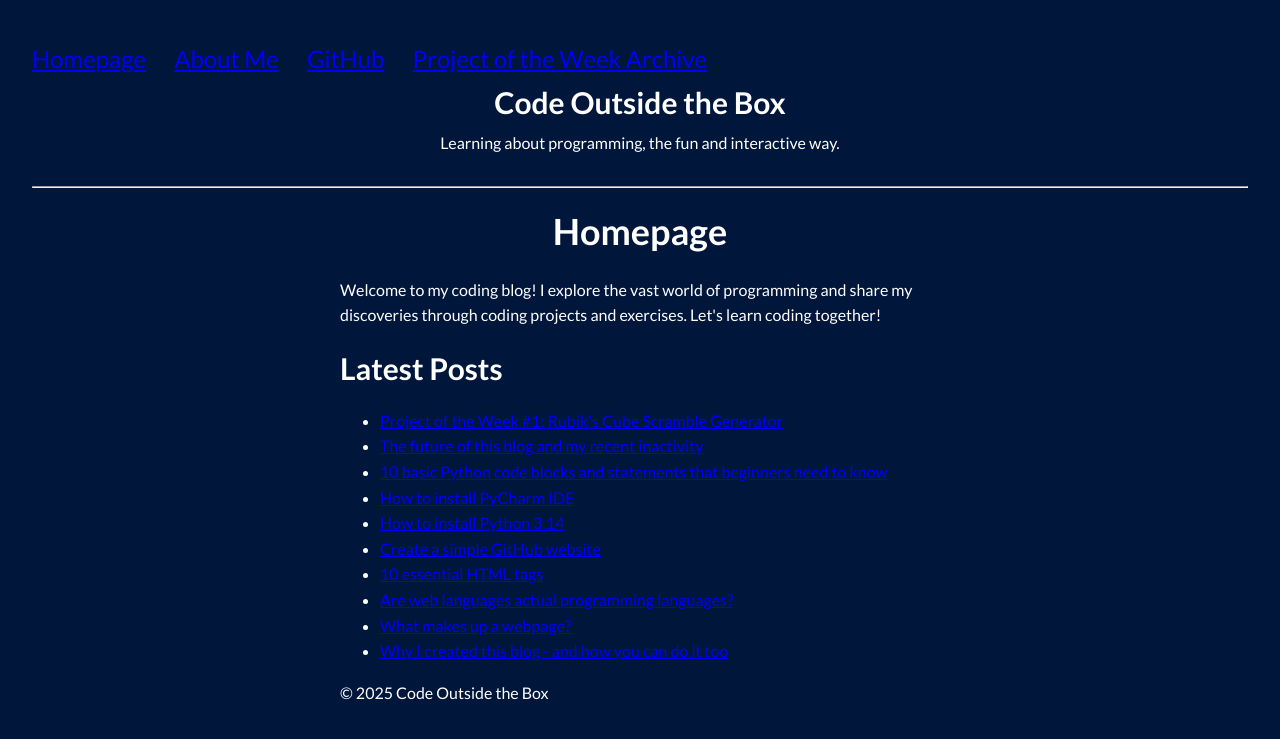
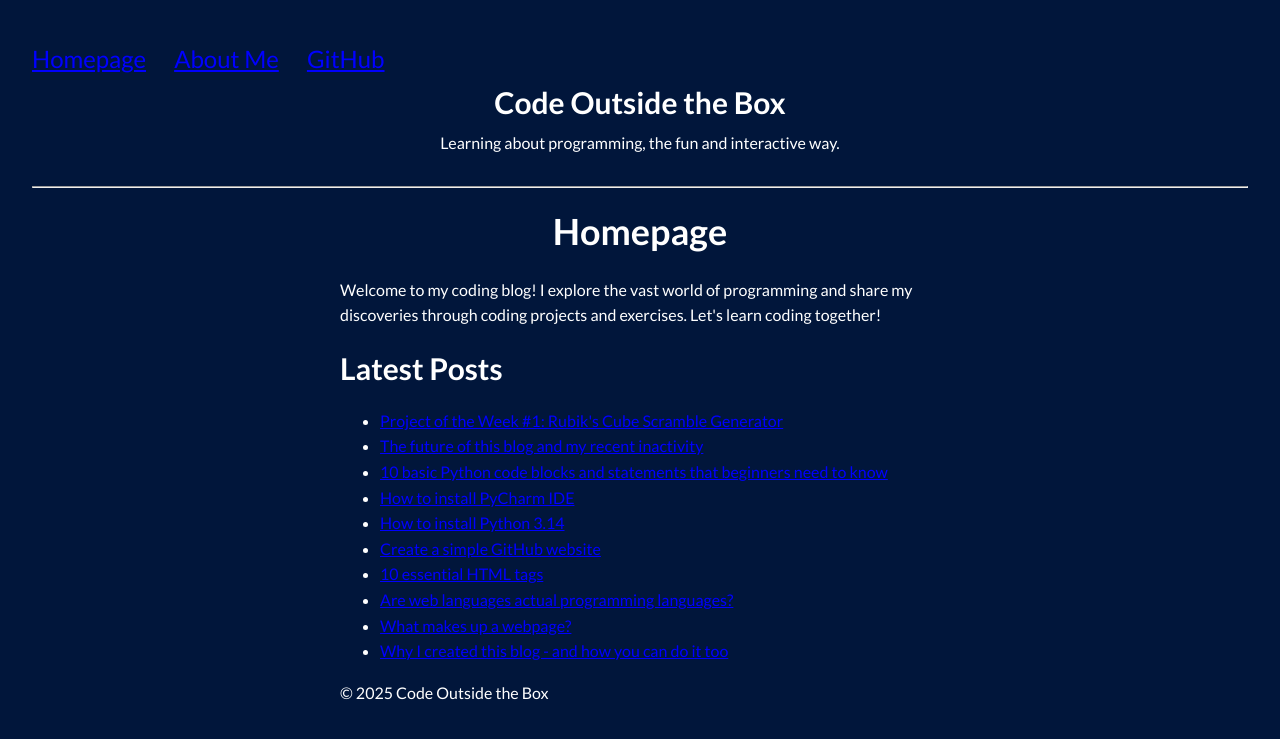
Before and after one commit to MicroChip818/microchip818.github.io, a Jekyll site: the page built from index.html, in a window 1280 px wide. Shown: the top 739 px of the page. Built offline with Jekyll 4.4.1, drawn with Linux system fonts in a browser that asks for light colours.

Commit message:
Remove 'Project of the Week Archive' link

```diff
--- a/_layouts/default.html
+++ b/_layouts/default.html
@@ -14,7 +14,6 @@
         <a href="https://microchip818.github.io/index.html" class="nav_links">Homepage</a>
         <a href="https://microchip818.github.io/about.html" class="nav_links">About Me</a>
         <a href="https://github.com/microchip818" target="_blank" class="nav_links">GitHub</a>
-        <a href="https://github.com/MicroChip818/project-of-the-week" target="_blank" class="nav_links">Project of the Week Archive</a>
       </nav>
       <p class="blog_name">Code Outside the Box</p>
       <p class="tagline">Learning about programming, the fun and interactive way.</p>
```
